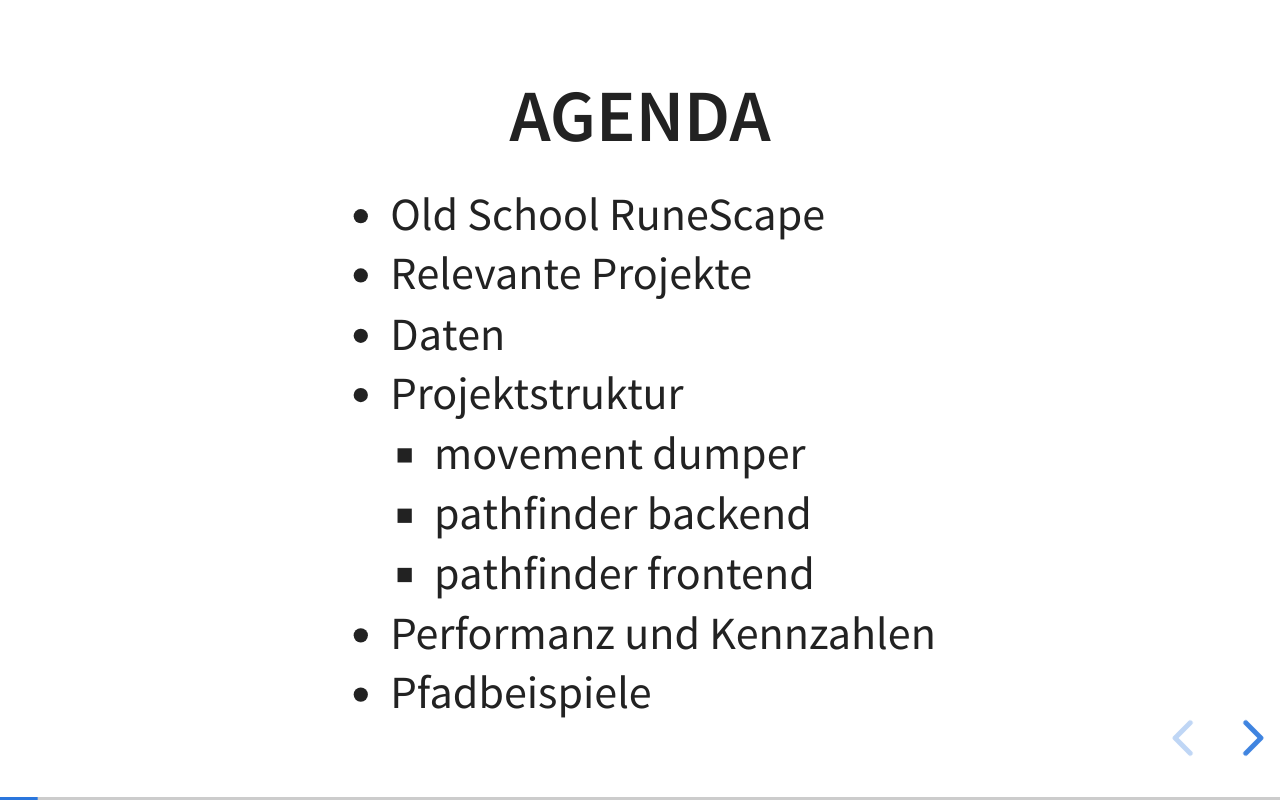
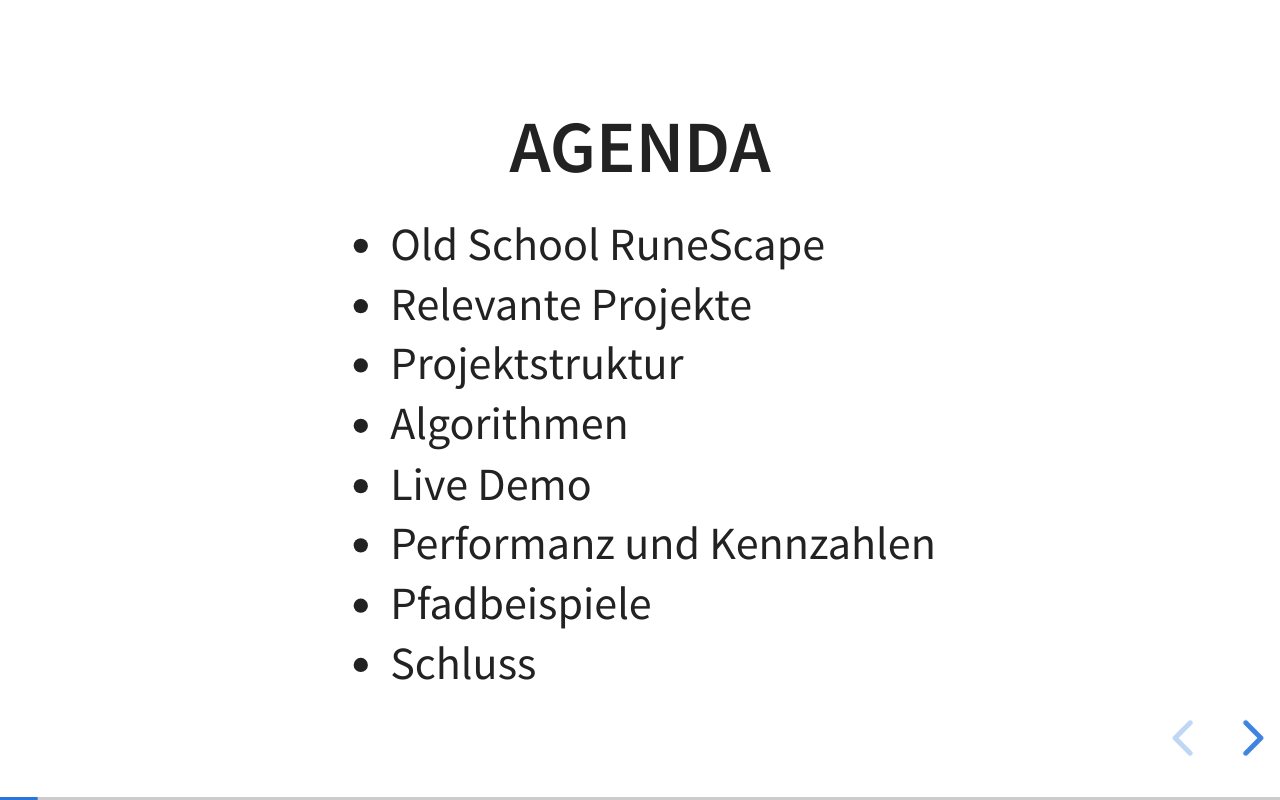
Before and after one commit to OlZe/osrs_pathfinder_presentation, a website: page index.html in a window 1280 px wide. Both pictures are taken after a click on the button "next slide". Drawn offline with Linux system fonts and the light colour scheme.

Commit message:
updated agenda

```diff
--- a/index.html
+++ b/index.html
@@ -39,15 +39,12 @@
 				<ul>
 					<li>Old School RuneScape</li>
 					<li>Relevante Projekte</li>
-					<li>Daten</li>
 					<li>Projektstruktur</li>
-					<ul>
-						<li>movement dumper</li>
-						<li>pathfinder backend</li>
-						<li>pathfinder frontend</li>
-					</ul>
+					<li>Algorithmen</li>
+					<li>Live Demo</li>
 					<li>Performanz und Kennzahlen</li>
 					<li>Pfadbeispiele</li>
+					<li>Schluss</li>
 				</ul>
 			</section>
 
```
